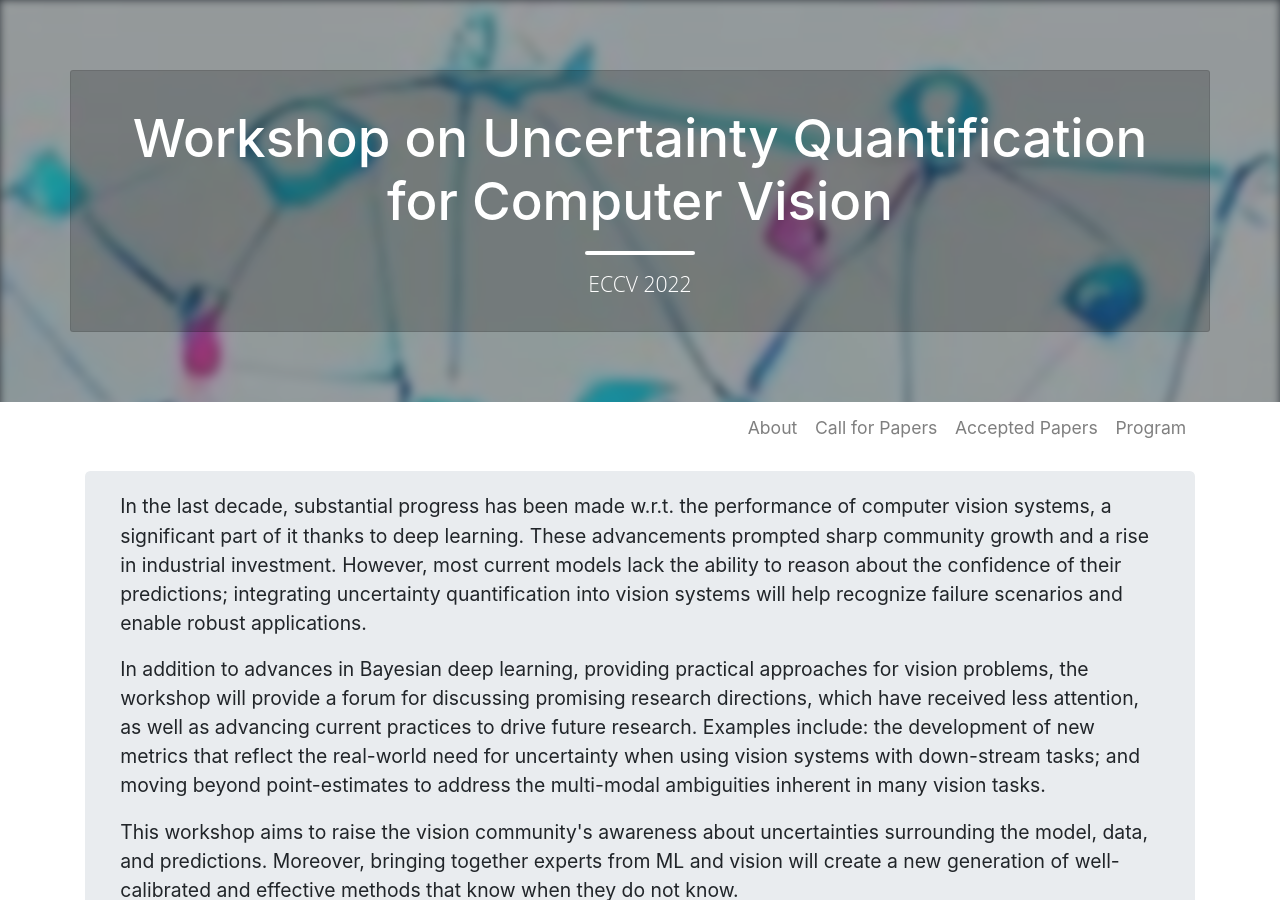
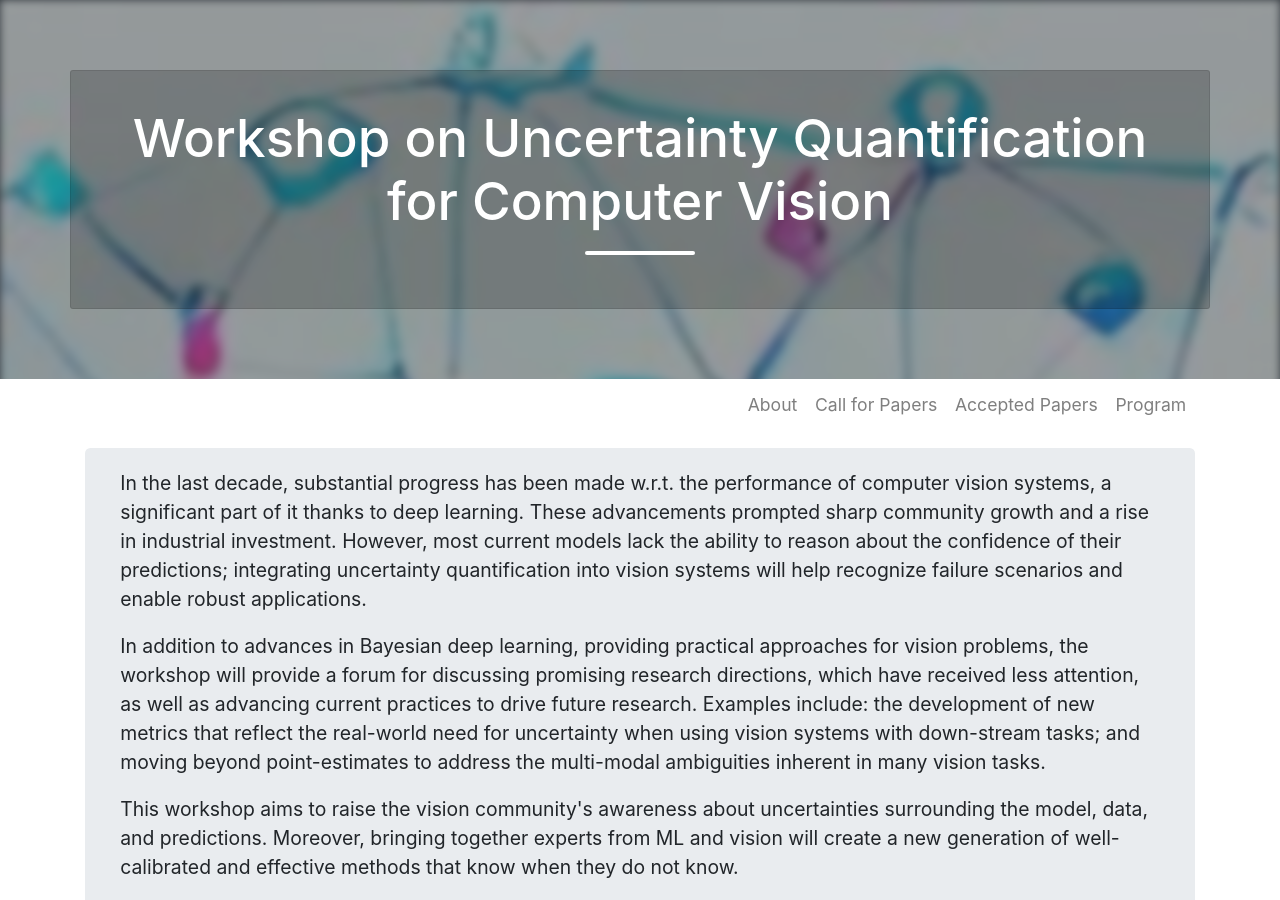
Before and after one commit to uncv2022/uncv2022.github.io, a Jekyll site: the page built from index.html, in a window 1280 px wide and 900 px high. Built offline with Jekyll 4.4.1, drawn with Linux system fonts in a browser that asks for light colours.

Commit message:
Update header.html

```diff
--- a/_includes/header.html
+++ b/_includes/header.html
@@ -11,7 +11,7 @@
     <div class="page-heading">
       <h1>{{ site.title }}</h1>
       <hr class="small">
-      <span class="page-subheading">{{ site.description }}</span>
+      <span class="page-subheading">{{ site.subtitle }}</span>
     </div>
   </div>
 </div>
```
